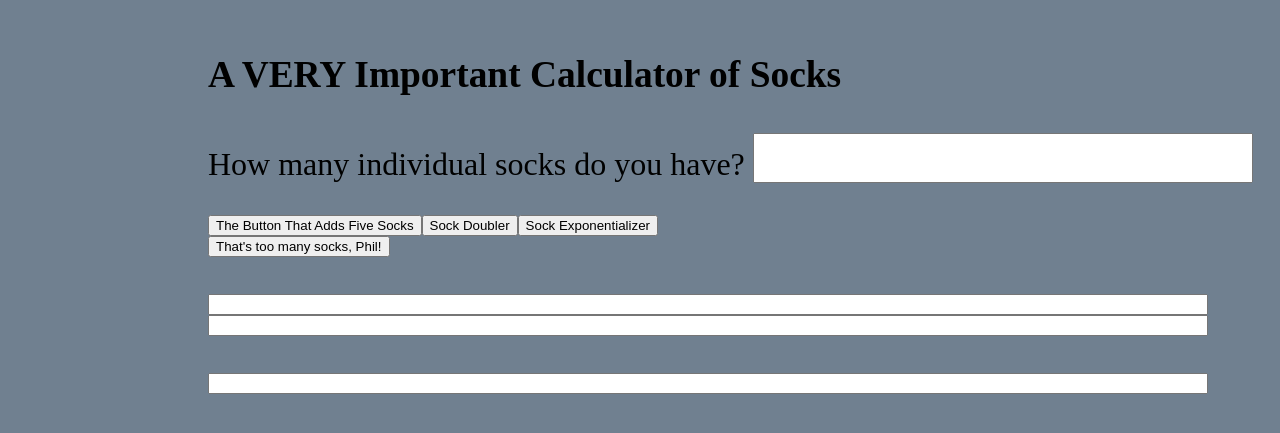
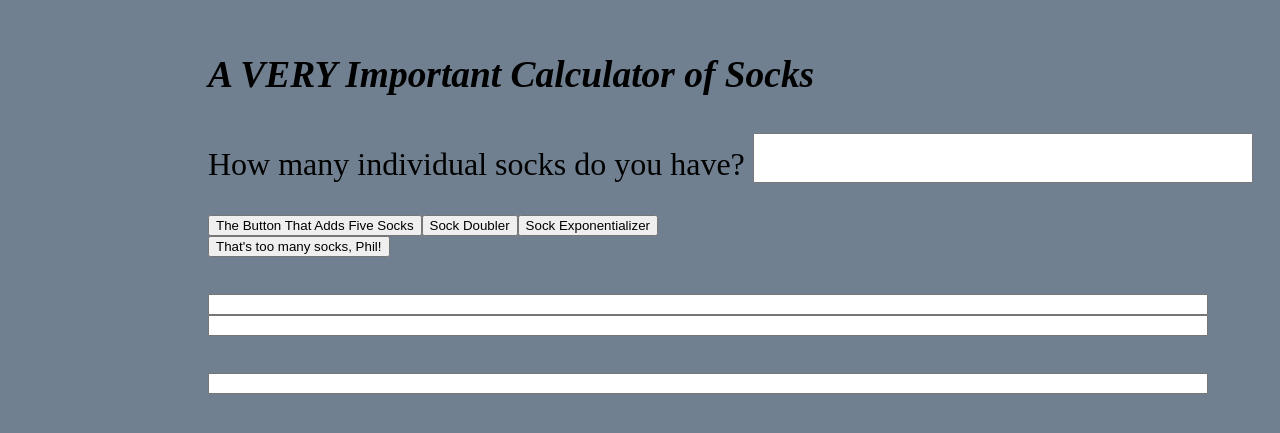
Before and after one commit to omnimedium/Sockapp, a plain HTML site: page index.html in a window 1280 px wide. Shown: the part 155-588 px from the top of the page. Drawn offline with Linux system fonts and the light colour scheme.

Commit message:
<em>'d the title

```diff
--- a/index.html
+++ b/index.html
@@ -1,5 +1,5 @@
 
-<h3>A VERY Important Calculator of Socks</h3>
+<h3><em>A VERY Important Calculator of Socks</em></h3>
 
 <p>How many individual socks do you have?
 <input id="single-socks" type="text" style="width: 500px; height: 50px; font-size: 50;"/>
```
